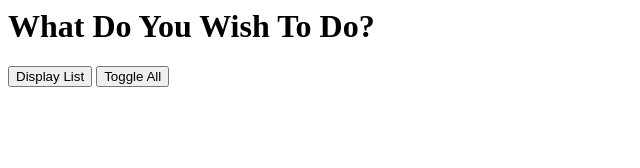
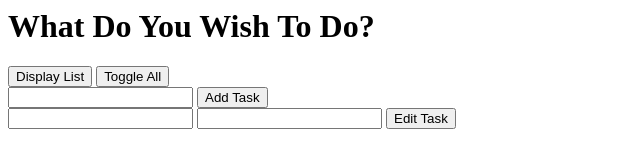
Before and after one commit to sravary/todo-JS, a plain HTML site: page index.html in a window 1280 px wide. Shown: the whole page, without its empty margins (0-640 px from the left). Drawn offline with Linux system fonts and the light colour scheme.

Commit message:
buttons to add & change tasks

```diff
--- a/index.html
+++ b/index.html
@@ -7,8 +7,21 @@
 <body>
   <h1>What Do You Wish To Do?</h1>
 
-  <button onclick="handlers.displayTodos()">Display List</button>
-  <button onclick="handlers.toggleAll()">Toggle All</button>
+  <div>
+    <button onclick="handlers.displayTodos()">Display List</button>
+    <button onclick="handlers.toggleAll()">Toggle All</button>
+  </div>
+
+  <div>
+    <input id="addTodoTextInput" type="text">
+    <button onclick="handlers.addTodo()">Add Task</button>
+  </div>
+
+  <div>
+    <input id="changeTodoPositionInput" type="number">
+    <input id="changeTodoTextInput" type="text">
+    <button onclick="handlers.changeTodo()">Edit Task</button>
+  </div>
 
   <script src="script.js"></script>
 </body>
--- a/script.js
+++ b/script.js
@@ -68,5 +68,21 @@ const handlers = {
   },
   toggleAll: function() {
     todoList.toggleAll();
+  },
+  addTodo: function() {
+    let addTodoTextInput = document.getElementById('addTodoTextInput');
+    todoList.addTodo(addTodoTextInput.value);
+    addTodoTextInput.value = "";
+  },
+  changeTodo: function() {
+    let changeTodoPositionInput = document.getElementById('changeTodoPositionInput');
+    let changeTodoTextInput = document.getElementById('changeTodoTextInput');
+    todoList.changeTodo(changeTodoPositionInput.valueAsNumber, changeTodoTextInput.value);
+    changeTodoPositionInput.value = "";
+    changeTodoTextInput.value = "";
   }
+
+
+
+
 };
```
